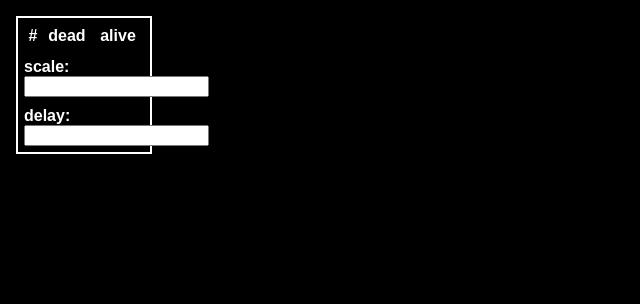
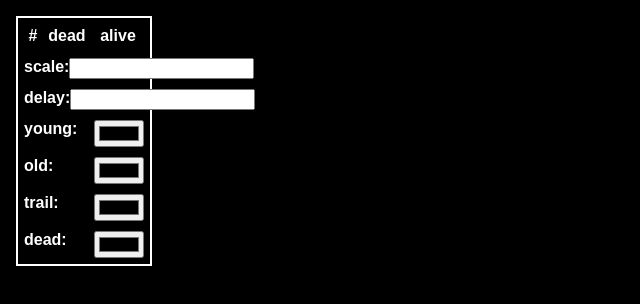
Before and after one commit to bandaloo/gpu-games-of-lives, a website: page index.html in a window 1280 px wide. Shown: the whole page, without its empty margins (0-640 px from the left). Drawn offline with Linux system fonts and the light colour scheme.

Commit message:
added input elements for color

```diff
--- a/index.html
+++ b/index.html
@@ -34,6 +34,8 @@
 
       .control {
         margin-top: 10px;
+        display: flex;
+        justify-content: space-between;
       }
     </style>
   </head>
@@ -58,6 +60,22 @@
         <b>delay: </b>
         <input id="delay" type="number" />
       </div>
+      <div class="control">
+        <b>young: </b>
+        <input id="youngcolor" type="color" />
+      </div>
+      <div class="control">
+        <b>old: </b>
+        <input id="oldcolor" type="color" />
+      </div>
+      <div class="control">
+        <b>trail: </b>
+        <input id="trailcolor" type="color" />
+      </div>
+      <div class="control">
+        <b>dead: </b>
+        <input id="deadcolor" type="color" />
+      </div>
     </div>
   </body>
   <script src="bundle.js" type="module"></script>
```
